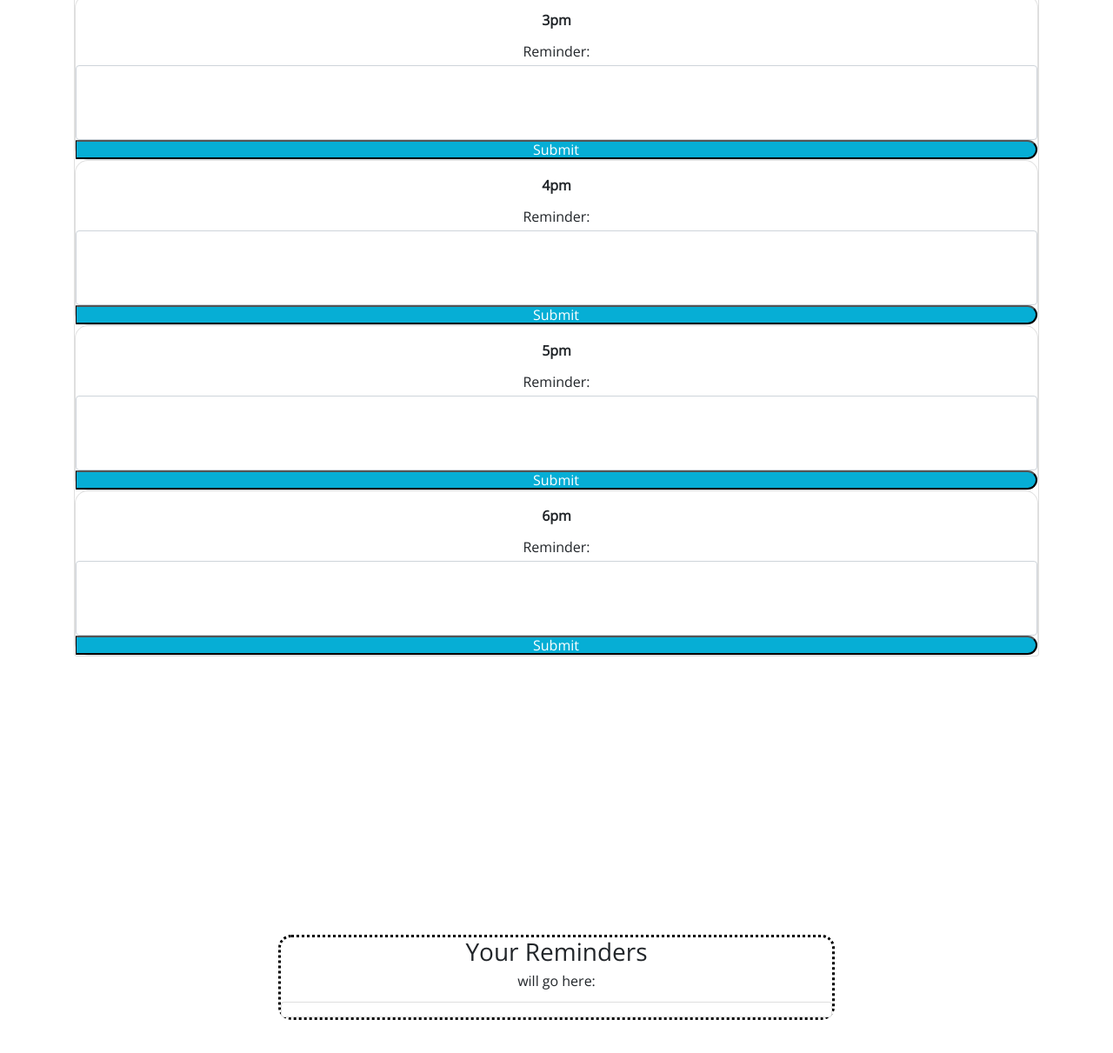
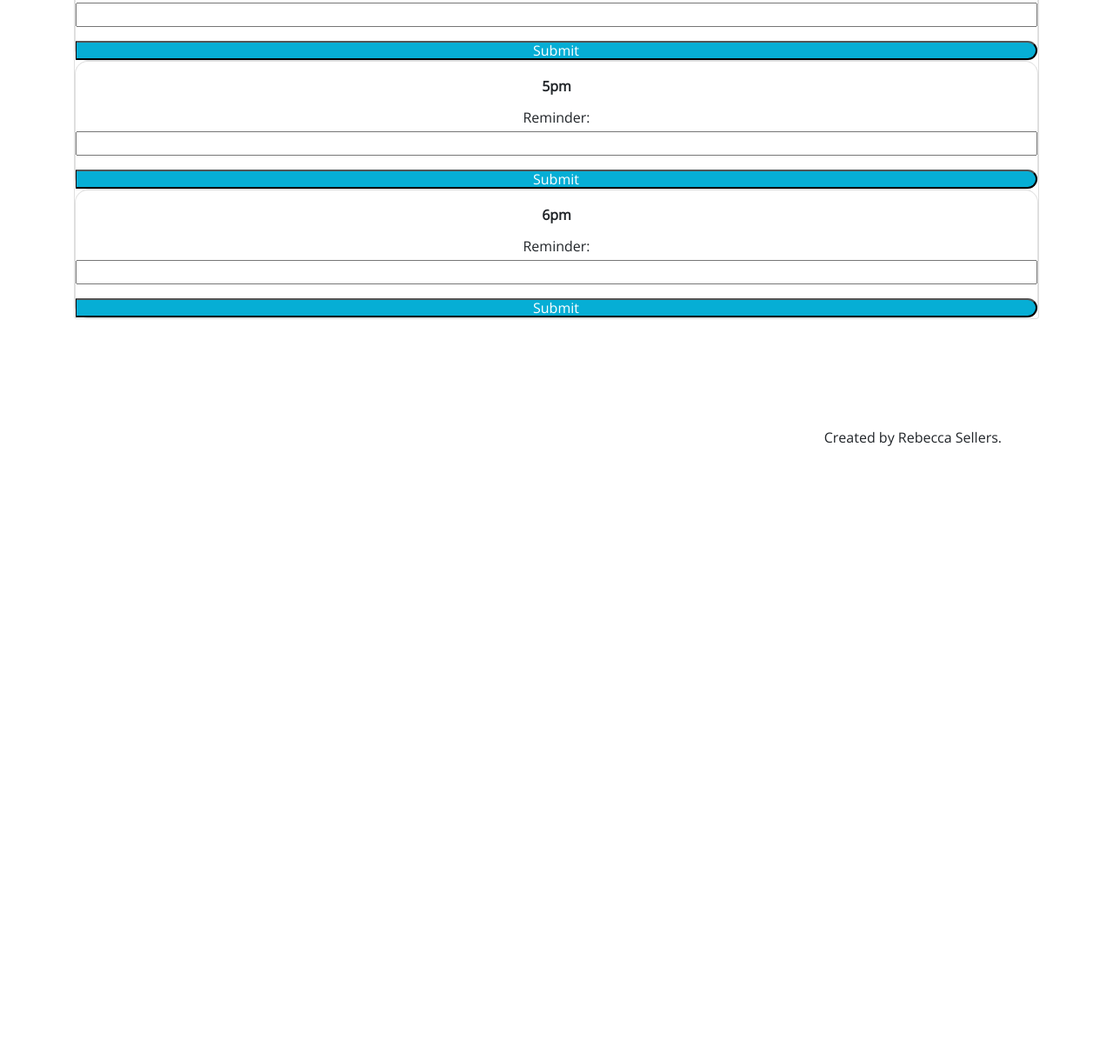
Before and after one commit to thebeccycode/apiplannerch7, a plain HTML site: page index.html in a window 1280 px wide. Shown: the part 1447-2658 px from the top of the page at 87% size. After the commit the page ends 2086 px from the top, so only its background shows below. Drawn offline with nearby package versions, Linux system fonts and the light colour scheme.

Commit message:
got the input to render on one box, will create a for loop next

```diff
--- a/assets/planner.js
+++ b/assets/planner.js
@@ -61,9 +61,11 @@ function timeBlocks(){
     ${plannercards.showsAs}
   </div>
   <label id="reminder-btn" for="reminder" class="form-label"> Reminder: </label>
-  <textarea class="form-control" id="reminder" rows="3"></textarea>
-  <button id="reminder-submit" class="saveBtn" type="submit"> Submit</button>
+  <input type="text" rows="3" id="userInput">
+  <br>
+  <button onclick="getData()" id="reminder-submit" class="saveBtn" type="submit"> Submit</button>
 </div>
+<div id="output-for-reminder"></div>
         `
 
     }
@@ -71,32 +73,20 @@ function timeBlocks(){
     $('#planner-container').html(plannerHTML);
 }
 
-$("#planner-container").on("click", ".reminder-btn", function(){
-    const reminder = $(this).siblings("textarea").data("name");
-    console.log(reminder)
-});
-
 timeBlocks();
 
 
 //function for adding input to user-reminder card
-function addInput(){
-    let renderData = '';
+//retrieve input from reminder-btn's textarea
 
-    for (let i = 0; index < renderData.length; i++) {
-        const userReminder = renderData[i];
+function getData(){
+    let inputBox = document.getElementById("userInput");
 
-        renderData+=
-        `
-        <div class="card-body" "user-reminder">
-          At ${plannercards.showsAs} , I need to ${userReminder}.
-        </div>
-      </div>`
+    let inputData = inputBox.value
 
-    }
-    $('#user-reminder').html(renderData);
+    let reminderData = document.getElementById("output-for-reminder");
+
+    reminderData.innerHTML = `<p>Reminder: ${inputData}</p>`
 }
 
-addInput();
-
-//function for making time blocks colour change relevant to when showing past, present or future blocks
+getData();
--- a/assets/style.css
+++ b/assets/style.css
@@ -78,7 +78,7 @@ article{
   border: #000000 dotted;
   text-align: center;
   border-radius: 15px;
-  margin: 25%;
+  margin: 10%;
 }
 
 footer{
--- a/index.html
+++ b/index.html
@@ -36,23 +36,16 @@
     </div>
 
 
-    <article id="container">
-      <h3>Your Reminders</h3>
-      <p>will go here:</p>
-      <div class="card" id="user-reminder">
-      <br>
-      </div>
-
-    </article>
-
     <footer>
       Created by Rebecca Sellers.
     </footer>
 
     <script src="https://cdnjs.cloudflare.com/ajax/libs/jquery/3.2.1/jquery.min.js"></script>
+
     <script src="https://cdnjs.cloudflare.com/ajax/libs/moment.js/2.24.0/moment.min.js"></script>
+
     <script src="https://code.jquery.com/jquery-3.6.3.min.js" integrity="sha256-pvPw+upLPUjgMXY0G+8O0xUf+/Im1MZjXxxgOcBQBXU=" crossorigin="anonymous"></script>
-    <script src="https://cdnjs.cloudflare.com/ajax/libs/moment.js/2.29.4/moment.min.js" integrity="sha512-CryKbMe7sjSCDPl18jtJI5DR5jtkUWxPXWaLCst6QjH8wxDexfRJic2WRmRXmstr2Y8SxDDWuBO6CQC6IE4KTA==" crossorigin="anonymous" referrerpolicy="no-referrer"></script>
+
     <script src="./assets/planner.js"></script>
   </body>
 </html>
```
